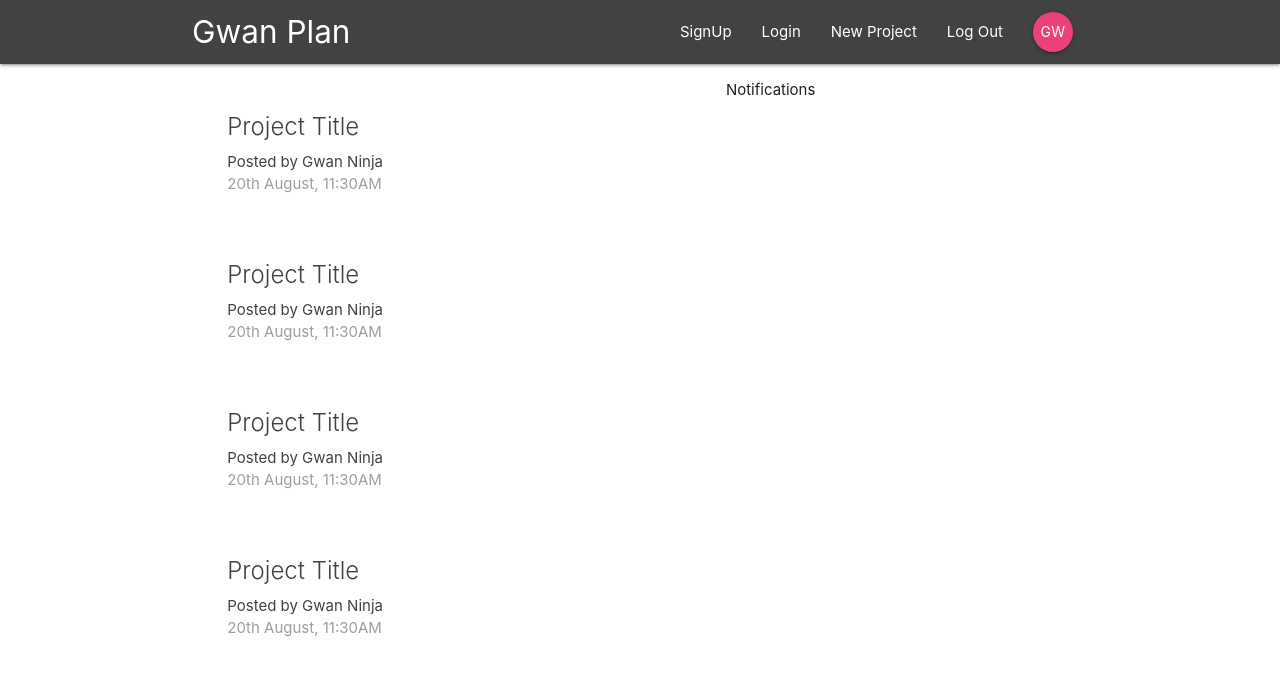
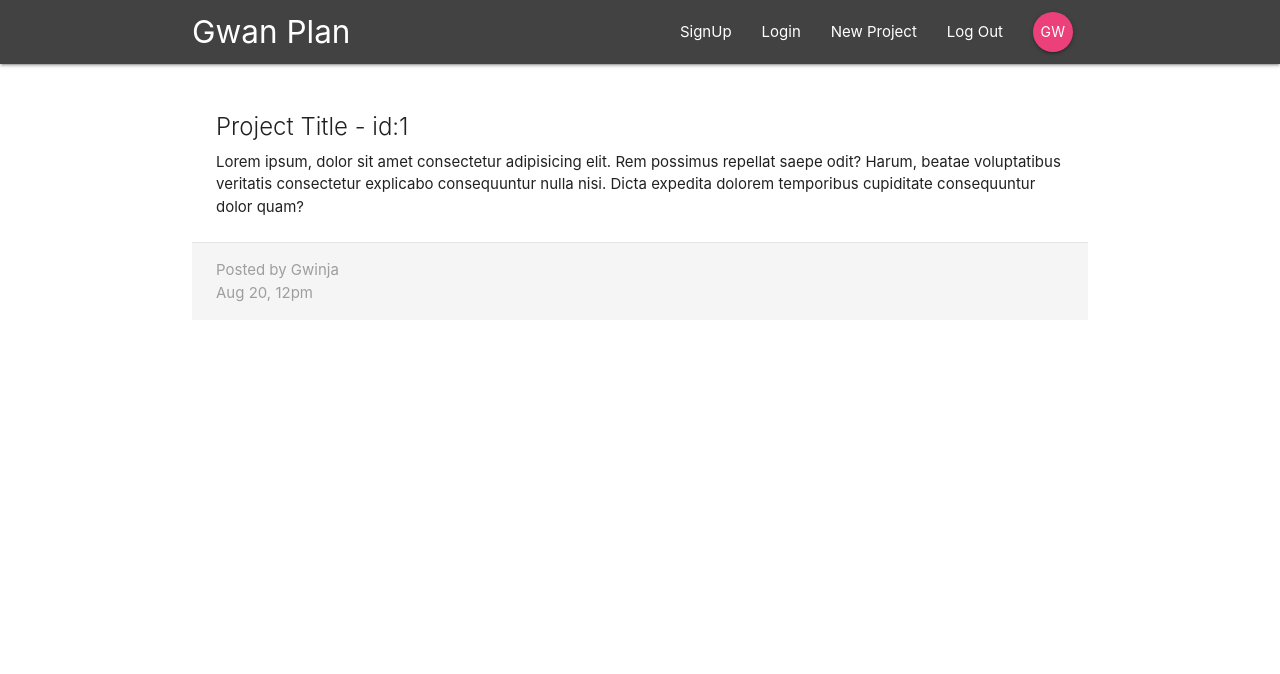
Before and after one commit to singonwan/react-redux-firebase-ninja, a React (Create React App) app in the folder gwanplan/: page /project/1 in a window 1280 px wide. Shown: the top 674 px of the page. Built offline with nearby package versions, Linux system fonts and the light colour scheme.

Commit message:
completed project details component, lesson 7

```diff
--- a/gwanplan/src/App.js
+++ b/gwanplan/src/App.js
@@ -2,6 +2,7 @@ import React from 'react';
 import { BrowserRouter, Switch, Route } from 'react-router-dom'
 import Navbar from './components/layout/Navbar'
 import Dashboard from './components/dashboard/Dashboard'
+import ProjectDetails from './components/projects/ProjectDetails'
 
 function App() {
   return (
@@ -9,7 +10,8 @@ function App() {
       <div className="App">
         <Navbar />
         <Switch>
-          <Route path='/' component={Dashboard} />
+          <Route exact path='/' component={Dashboard} />
+          <Route path='/project/:id' component={ProjectDetails} />
         </Switch>
       </div>
     </BrowserRouter>
--- a/gwanplan/src/components/projects/ProjectDetails.js
+++ b/gwanplan/src/components/projects/ProjectDetails.js
@@ -0,0 +1,21 @@
+import React from 'react'
+
+const ProjectDetails = (props) => {
+    const id = props.match.params.id
+    return (
+        <div className="container section project-details">
+            <div className="card z-depth-0">
+                <div className="card-content">
+                    <span className="card-title">Project Title - id:{id}</span>
+                    <p>Lorem ipsum, dolor sit amet consectetur adipisicing elit. Rem possimus repellat saepe odit? Harum, beatae voluptatibus veritatis consectetur explicabo consequuntur nulla nisi. Dicta expedita dolorem temporibus cupiditate consequuntur dolor quam?</p>
+                </div>
+                <div className="card-action grey lighten-4 grey-text">
+                    <div>Posted by Gwinja</div>
+                    <div>Aug 20, 12pm</div>
+                </div>
+            </div>
+        </div>
+    )
+}
+
+export default ProjectDetails
```
